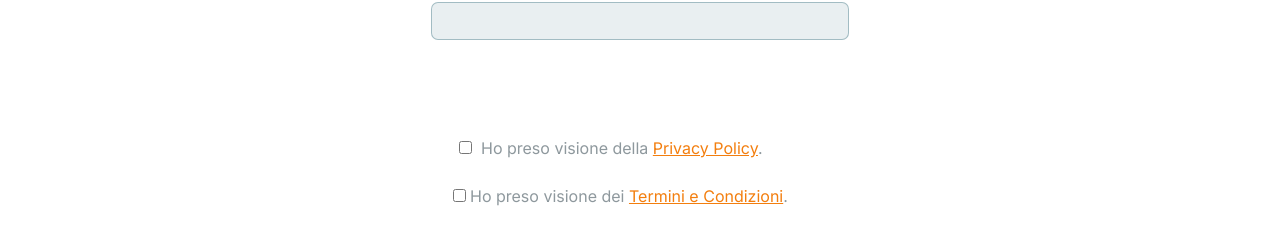
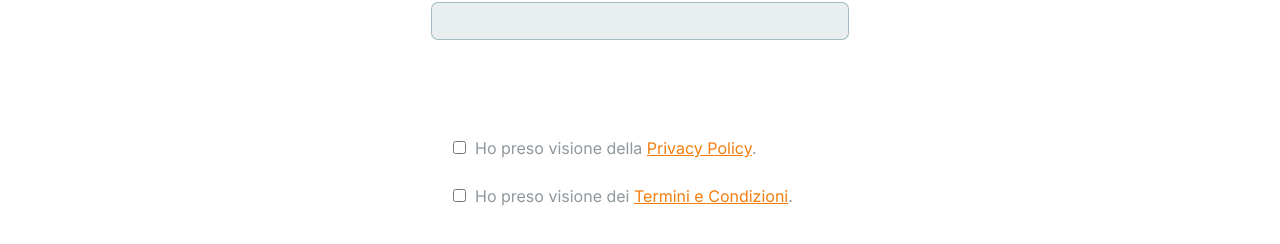
Before and after one commit to funnelconsulting/Comparatore-new, a React (Create React App) app: page /universita in a window 1280 px wide. Shown: the part 1853-2097 px from the top of the page. Built offline with nearby package versions, Linux system fonts and the light colour scheme.

Commit message:
change logo pegaso

```diff
--- a/src/pages/Risultati.js
+++ b/src/pages/Risultati.js
@@ -9,7 +9,7 @@ import axios from 'axios';
 import { atenei } from './atenei';
 import unidav from '../imgs/Unidav.png';
 import stelleverdi from '../imgs/stelleverdi.png';
-import unipegaso from '../imgs/pegaso.png';
+import unipegaso from '../imgs/pegaso-new-tras.png';
 import uninettuno from '../imgs/Uninettuno.png';
 import unimerc from '../imgs/Mercatorum.png';
 import unifotunato from '../imgs/giustino fortunato.png';
--- a/src/pages/SchedaCorso.js
+++ b/src/pages/SchedaCorso.js
@@ -19,7 +19,7 @@ import servizio4 from '../imgs/servizio4.png';
 import sbocchi from '../imgs/sbocchi.png';
 import info from '../imgs/info.png';
 import unidav from '../imgs/Unidav.png';
-import unipegaso from '../imgs/pegaso.png';
+import unipegaso from '../imgs/pegaso_new.svg';
 import uninettuno from '../imgs/Uninettuno.png';
 import unimerc from '../imgs/Mercatorum.png';
 import unifotunato from '../imgs/giustino fortunato.png';
--- a/src/pages/comparatore.css
+++ b/src/pages/comparatore.css
@@ -218,10 +218,8 @@
     margin-top: 20px;
     margin-bottom: 20px;
 }
-.dck1 > input {
-    margin-left: 10px;
-}
-.dck1 > label {
+
+.dck1 > label, .dck2 > label {
     margin-left: 5px;
 }
 .dck2{
```
Also changed, not shown: src/imgs/pegaso-new-tras.png (added), src/imgs/pegaso_new.svg (added).
